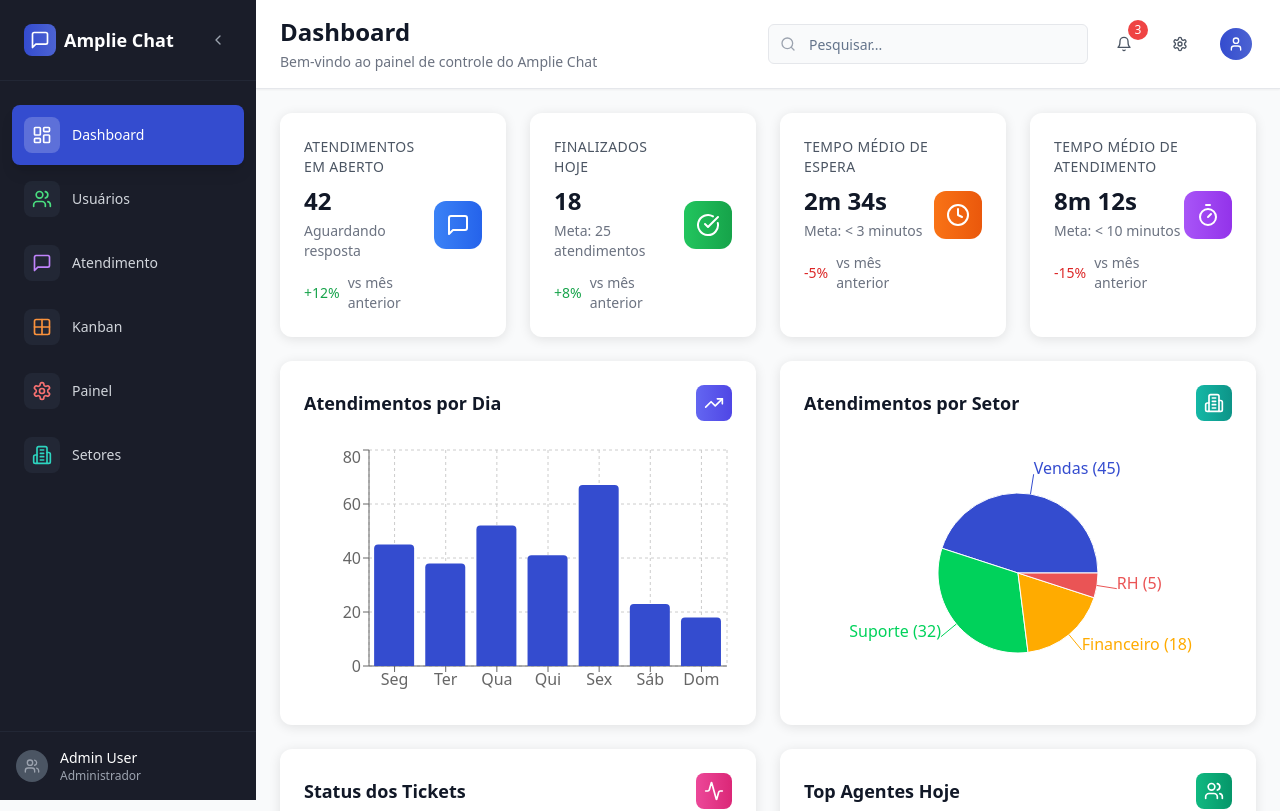
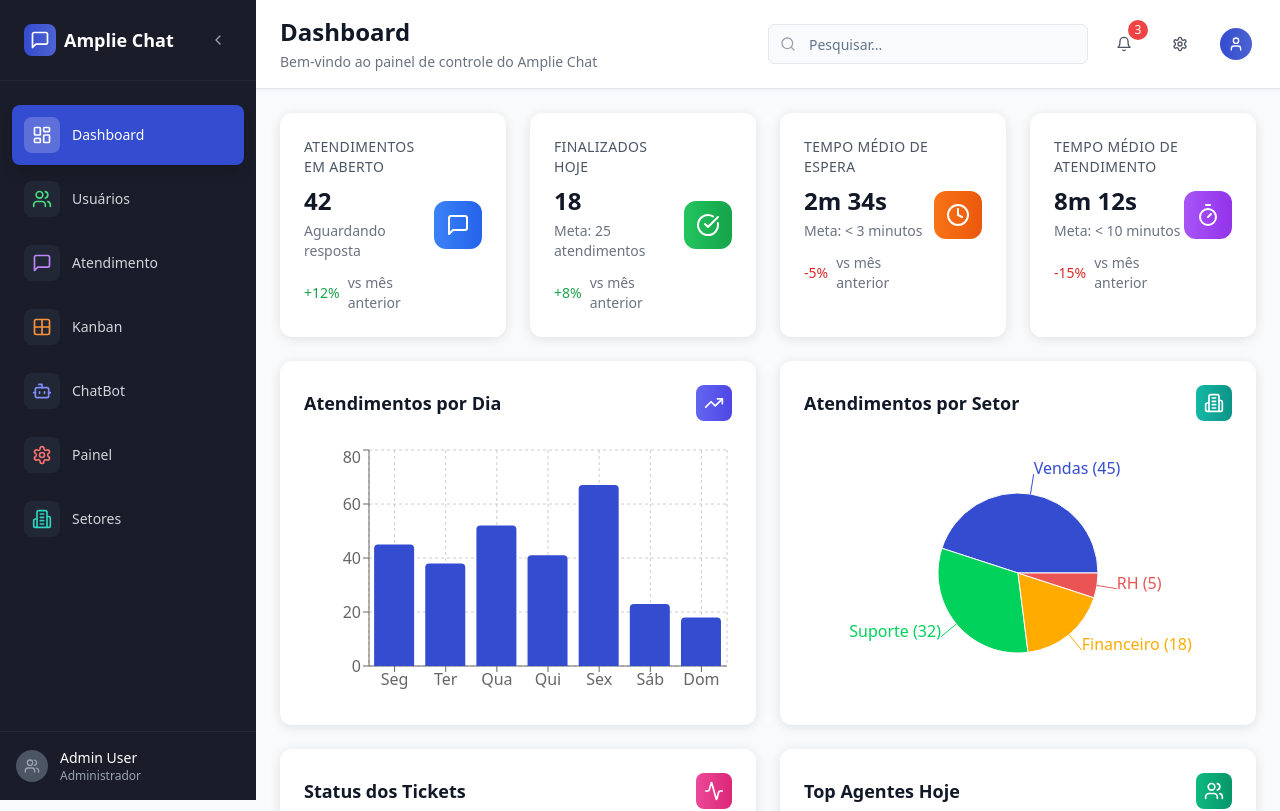
Before and after one commit to oclaytonaraujos/amplie-chat-central-45, a React (Vite) app: page / in a window 1280 px wide. Shown: the top 811 px of the page. Built offline with nearby package versions, Linux system fonts and the light colour scheme.

Commit message:
feat: Add ChatBot link to sidebar
Adds a link to the ChatBot page in the sidebar navigation.

```diff
--- a/src/components/layout/Sidebar.tsx
+++ b/src/components/layout/Sidebar.tsx
@@ -8,6 +8,7 @@ import {
   Grid2X2,
   Settings,
   Building2,
+  Bot,
   ChevronLeft,
   ChevronRight
 } from 'lucide-react';
@@ -37,6 +38,12 @@ const menuItems = [
     icon: Grid2X2,
     href: '/kanban',
     color: 'text-orange-400'
+  },
+  {
+    title: 'ChatBot',
+    icon: Bot,
+    href: '/chatbot',
+    color: 'text-indigo-400'
   },
   {
     title: 'Painel',
```
